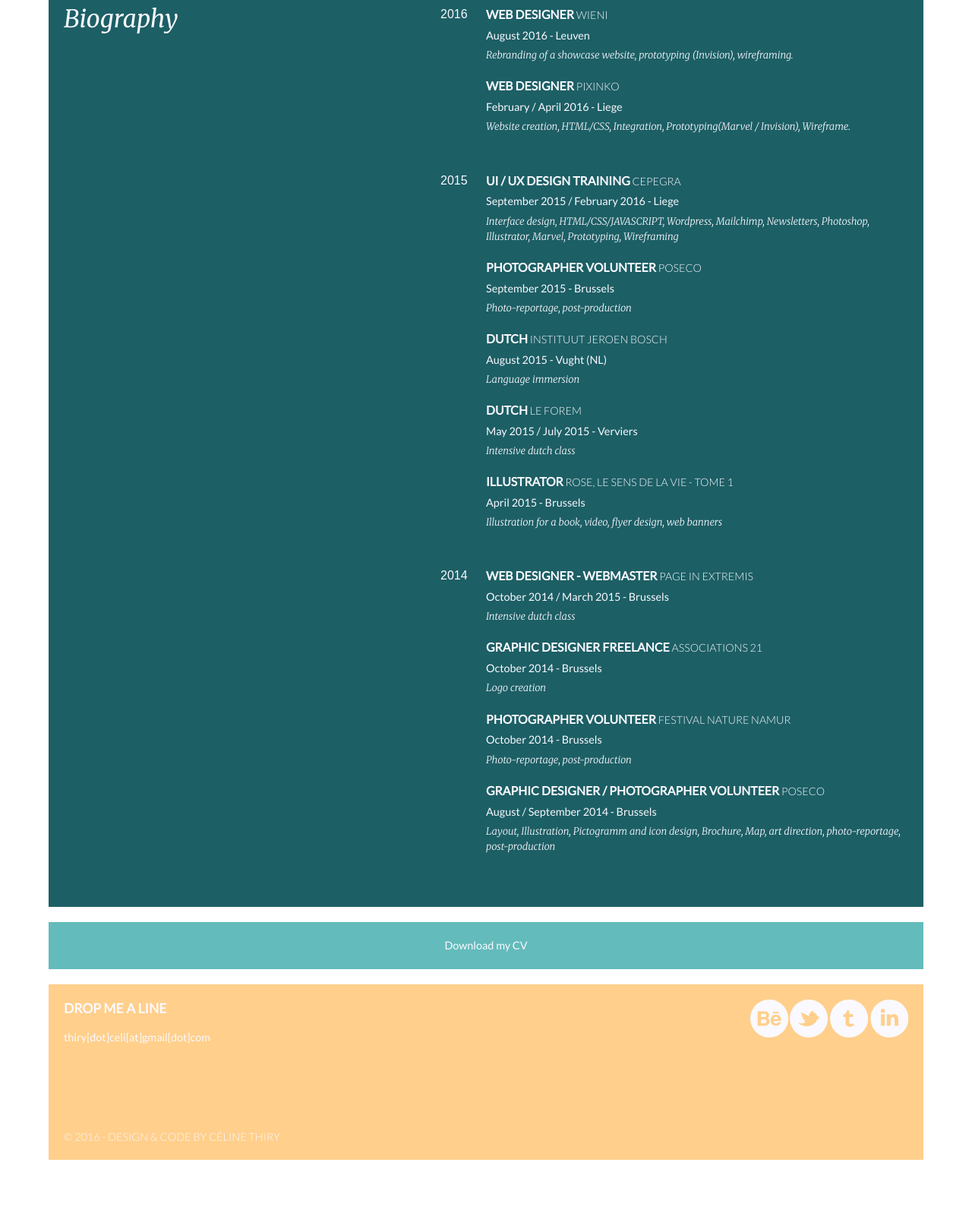
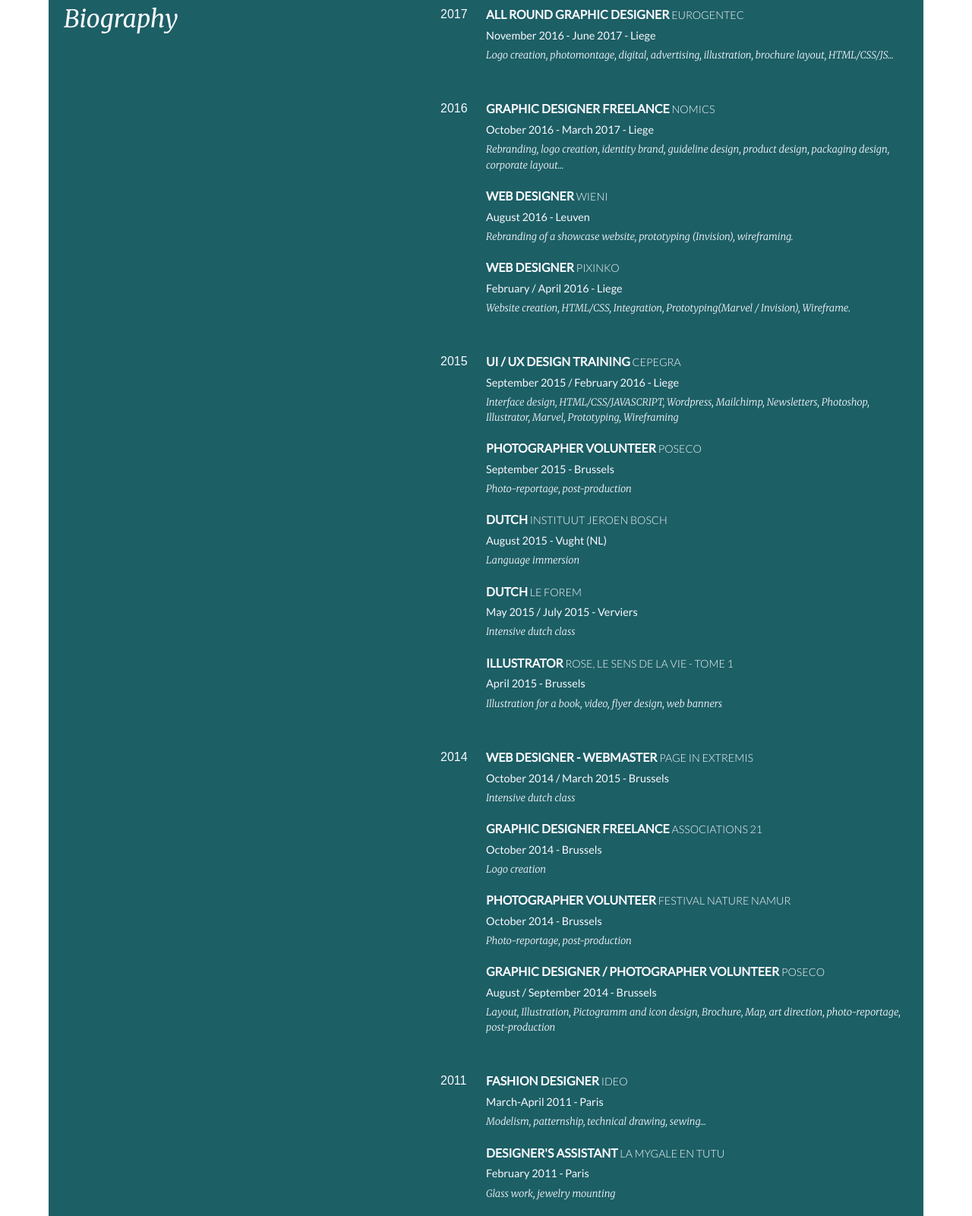
Before and after one commit to CelineThiry/new-portfolio, a plain HTML site: page about-me.html in a window 1280 px wide. Shown: the part 559-2160 px from the top of the page at 76% size. Drawn offline with nearby package versions, Linux system fonts and the light colour scheme.

Commit message:
removed logo/home animation + change of logo/home + add new content in about-me.html + added related new lines of css

```diff
--- a/about-me.html
+++ b/about-me.html
@@ -63,8 +63,24 @@
 
 					<h1 class="large-6 medium-6 small-12 column">Biography</h1>
 					<ul class="bio__content large-6 medium-6 small-12">
+
+						<li class="bio__content__by-year">
+							<ul class="bio__content__by-year--2017">
+								<li>
+									<p><span class="h2">All Round Graphic Designer</span class="h2"> <a class="links links--white" href="http://www.eurogentec.com"><span class="font-style-company-school">Eurogentec</span></a>
+									<p>November 2016 - June 2017 - Liege</p>
+									<p><span class="font-style-description">Logo creation, photomontage, digital, advertising, illustration, brochure layout, HTML/CSS/JS...</span></p>
+								</li>
+							</ul>	<!-- bio__content__by-year 2017	 -->
+						</li>	<!-- end bio__content__2017 -->
+
 						<li class="bio__content__by-year">
 							<ul class="bio__content__by-year--2016">
+								<li>
+									<p><span class="h2">Graphic Designer Freelance</span class="h2"> <a class="links links--white" href="http://www.nomics.be"><span class="font-style-company-school">Nomics</span></a>
+									<p>October 2016 - March 2017 - Liege</p>
+									<p><span class="font-style-description">Rebranding, logo creation, identity brand, guideline design, product design, packaging design, corporate layout...</span></p>
+								</li>
 								<li>
 									<p><span class="h2">web designer</span class="h2"> <a class="links links--white" href="http://www.wieni.be"><span class="font-style-company-school">wieni</span></a>
 									<p>August 2016 - Leuven</p>
@@ -132,6 +148,20 @@
 								</li>
 							</ul>	<!-- year 2014 -->
 						</li> <!-- bio__content__by-year -->
+						<li class="bio__content__by-year">
+							<ul class="bio__content__by-year--2011">
+								<li>
+									<p><span class="h2">Fashion Designer</span class="h2"> <a class="links links--white" href="http://www.marcelgreen.com/article/ideo-invente-la-low-impact-attitude-1551#.WQ8sDuXyjtQ"><span class="font-style-company-school">Ideo</span></a>
+									<p>March-April 2011 - Paris</p>
+									<p><span class="font-style-description">Modelism, patternship, technical drawing, sewing...</span></p>
+								</li>
+								<li>
+									<p><span class="h2">Designer's assistant</span class="h2"> <a class="links links--white" href="https://fr-fr.facebook.com/La-Mygale-en-Tutu-87288223489/"><span class="font-style-company-school">La Mygale en tutu</span></a>
+									<p>February 2011 - Paris</p>
+									<p><span class="font-style-description">Glass work, jewelry mounting</span></p>
+								</li>
+							</ul>	<!-- bio__content__by-year 2011	 -->
+						</li>	<!-- end bio__content__2011 -->
 					</ul>		<!-- bio__content	 -->
 		</div> <!-- end cv -->
 		<div class="button-block large-block row">
--- a/sass/style.scss
+++ b/sass/style.scss
@@ -186,7 +186,7 @@ body{
 	height: 25px;
 }
 
-path, line, polyline {
+/* path, line, polyline {
     stroke: #fff;
     stroke-width: 1px;
 }
@@ -198,7 +198,7 @@ path {
 #logo-celine path, #logo-celine line {
 	stroke-width: 3px;
 	stroke: $dark-color;
-}
+} */
 
 .header__navigation__list__item{
 	display: inline;
@@ -365,7 +365,7 @@ path {
 
 .bio__content{margin-top: 5px;}
 
-.bio__content__by-year--2016, .bio__content__by-year--2015, .bio__content__by-year--2014{
+.bio__content__by-year--2017, .bio__content__by-year--2016, .bio__content__by-year--2015, .bio__content__by-year--2014, .bio__content__by-year--2011{
 	position: relative;
 	margin-bottom: 50px;
 	li{
@@ -373,18 +373,22 @@ path {
 	}
 }
 
-.bio__content__by-year--2016:before, .bio__content__by-year--2015:before, .bio__content__by-year--2014:before{
+.bio__content__by-year--2017:before,.bio__content__by-year--2016:before, .bio__content__by-year--2015:before, .bio__content__by-year--2014:before, .bio__content__by-year--2011:before{
 	position: absolute;
 	top: 0;
 	left: -60px;
 	color: $bk-color;
 }
 
+.bio__content__by-year--2017:before{content: "2017";}
+
 .bio__content__by-year--2016:before{content: "2016";}
 
 .bio__content__by-year--2015:before{content: "2015";}
 
 .bio__content__by-year--2014:before{content: "2014";}
+
+.bio__content__by-year--2011:before{content: "2011";}
 
 
 
```
Also changed, not shown: index.html (+4 -4 lines), css/style.css, 1 other file.
